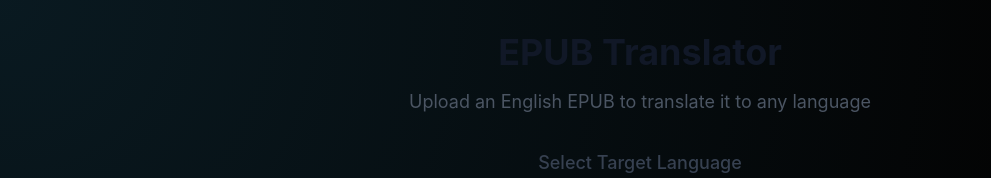
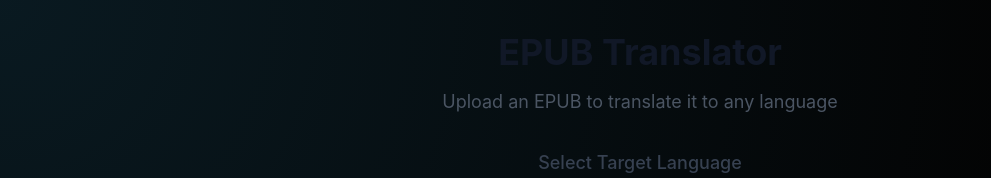
Before and after one commit to StephanOrgiazzi/epub-translator, a React (Vite) app: page / in a window 1280 px wide. Shown: the top 178 px of the page, without its empty margins (0-991 px from the left). Built offline with nearby package versions, Linux system fonts and the light colour scheme; no server answers.

Commit message:
update title

```diff
--- a/src/App.tsx
+++ b/src/App.tsx
@@ -9,7 +9,7 @@ function App() {
             EPUB Translator
           </h1>
           <p className="text-lg text-gray-600 dark:text-gray-300">
-            Upload an English EPUB to translate it to any language
+            Upload an EPUB to translate it to any language
           </p>
           <EpubUploader />
         </div>
```
